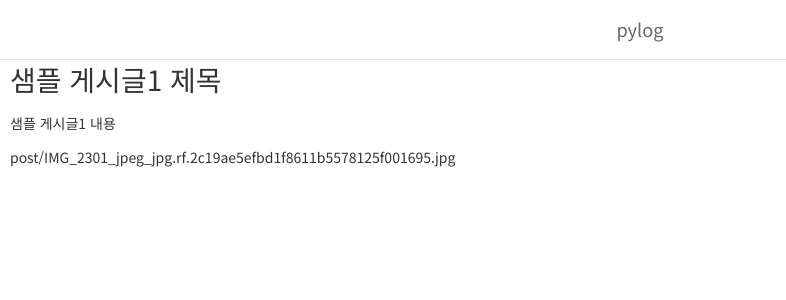
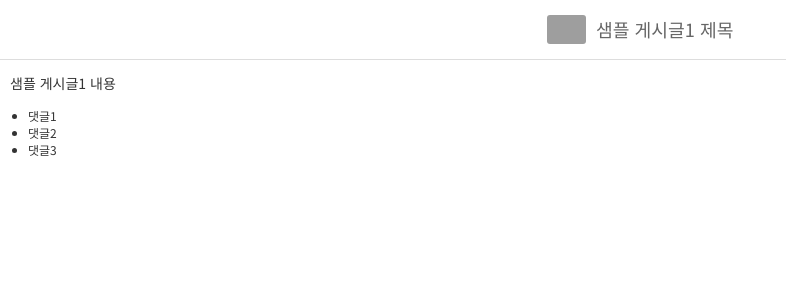
Before and after one commit to Ihan0316/Django_busanit501_Test, a Django app: page /posts/1/ in a window 1280 px wide. Shown: the top 300 px of the page, without its empty margins (0-786 px from the left). Run offline with Django 5.2, Linux system fonts and the light colour scheme; data comes from the database, SQL or seed files in the repository; grey boxes are pictures that could not be loaded.

Commit message:
3교시, 글_상세페이지 , 동적 url , post_id 브라우저-views-화면에 전달 확인, 게시글, 상세보기 연결

```diff
--- a/pylog/templates/post_detail.html
+++ b/pylog/templates/post_detail.html
@@ -8,12 +8,20 @@
 </head>
 <body>
     <div id="navbar">
-        <span>pylog</span>
+        {% if post.thumbnail %}
+            <img src="{{post.thumbnail.url}}">
+        {% endif %}
+        <span>{{post.title}}</span>
     </div>
     <div id="post-detail">
-        <h1>{{post.title}}</h1>
-        <p>{{post.content}}</p>
-        <p>{{post.thumbnail}}</p>
+        <p>{{post.content | linebreaksbr}}</p>
+        <ul class="comments">
+            {% for comment in post.comment_set.all %}
+                <li class="comment">{{comment.content}}</li>
+            {% empty %}
+                <li class="comment-empty">아직 댓글이 없음</li>
+            {% endfor %}
+        </ul>
     </div>
 </body>
 </html>
```
Also changed, not shown: pylog/templates/post_list.html (+5 -3 lines).
